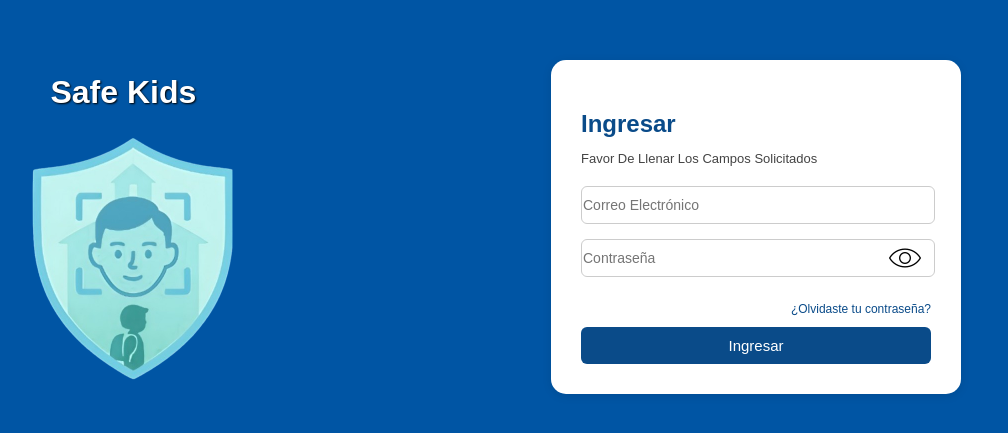
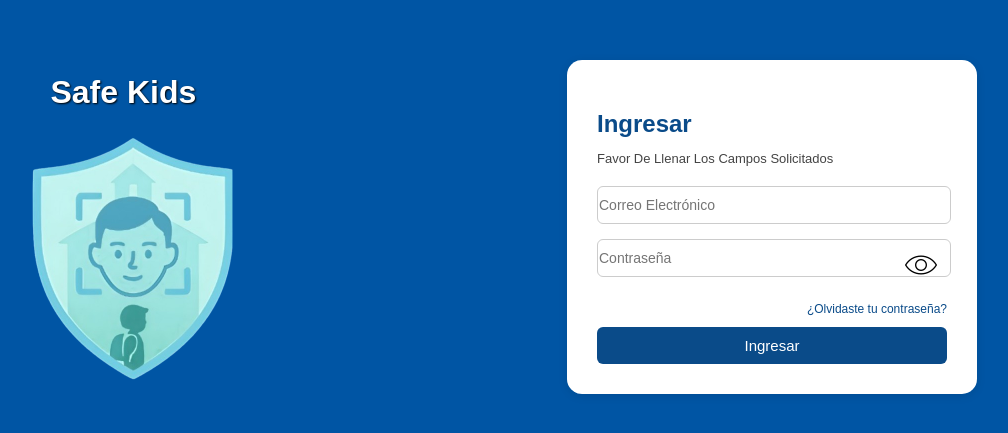
Before and after one commit to Andrea-2028/SafeKids_Escritorio, a React (Create React App) app: page / in a window 1280 px wide. Shown: the part 173-606 px from the top of the page, without its empty margins (188-1196 px from the left). Built offline with nearby package versions, Linux system fonts and the light colour scheme.

Commit message:
Diseño login Pruebas

```diff
--- a/src/styles/Login.css
+++ b/src/styles/Login.css
@@ -1,8 +1,10 @@
 /* Contenedor general */
 .login-container {
   display: flex;
-  height: 90%;
+  height: 100vh;
   font-family: Arial, sans-serif;
+  transform-origin: center center; /* aquí */
+  transition: transform 0.5s ease;
 }
 
 /* Panel izquierdo */
@@ -17,35 +19,67 @@
 }
 
 .logo {
-  font-size: 10%;
+  font-size: 32px;
   font-weight: bold;
   margin-bottom: 20px;
   text-shadow: 1px 1px 2px black;
 }
 
+/* Animación typing + blink */
+@keyframes typing {
+  from {
+    width: 0ch;
+  }
+  to {
+    width: 9ch;
+  }
+}
+
+@keyframes blink {
+  0%, 100% {
+    border-color: transparent;
+  }
+  50% {
+    border-color: white;
+  }
+}
+
+.logo {
+  display: inline-block;
+  font-size: 32px;
+  color: white;
+  font-weight: bold;
+
+  overflow: hidden;
+  white-space: nowrap;
+  border-right: 3px solid white;
+  width: 9ch;
+  animation:
+    typing 2s ease-out 1s forwards,
+    blink 0.5s step-end 0.5s 3 forwards;
+}
+
 .login-image {
-  width: 90%;
+  width: 60%;
   max-width: 250px;
 }
 
 /* Panel derecho */
 .login-right {
   flex: 1;
-  background-color:  #0055a4;
+  background-color: #0055a4;
   display: flex;
   justify-content: center;
   align-items: center;
 }
 
 .login-form {
-
-  width: 80%;
+  width: 90%;
   max-width: 350px;
   background-color: #ffffff;
   border-radius: 15px;
-  padding: 30px;
+  padding: 40px;
   box-shadow: 0 2px 10px rgba(0,0,0,0.1);
-  margin-right: 5%;
 }
 
 .login-form h2 {
@@ -62,10 +96,9 @@
 }
 
 .login-form input {
-
   margin-right: 50px;
   width: 100%;
-  padding: 10px 1px;
+  padding: 10px 12px;
   margin-bottom: 15px;
   border: 1px solid #ccc;
   border-radius: 6px;
@@ -81,16 +114,17 @@
 }
 
 .eye-icon {
+  position: absolute;
   right: 10px;
+  top: 10px;
   cursor: pointer;
   font-size: 16px;
-  margin-top: -2%;
 }
 
 /* Link de olvidar contraseña */
 .forgot-password {
-    margin-top: 3%;
-    margin-bottom: 3%;
+  margin-top: 3%;
+  margin-bottom: 3%;
   font-size: 12px;
   text-decoration: none;
   color: #0a4b89;
@@ -114,36 +148,21 @@
   background-color: #08386b;
 }
 
-@keyframes typing {
+/* Animación para crecer el contenido */
+@keyframes growContent {
   from {
-    width: 0ch;
+    transform: scale(1);
   }
   to {
-    width: 9ch; /* Cambia el número según el largo de tu texto */
+    transform: scale(1.5);
   }
 }
 
-@keyframes blink {
-  0%, 100% {
-    border-color: transparent;
-  }
-  50% {
-    border-color: white;
+/* Media query para resoluciones mínimas de 1400x700 */
+@media screen and (min-width: 1400px) and (min-height: 700px) {
+  .login-container {
+    animation: growContent 1s forwards ease-in-out;
+    /* opcional: mantener escalado al pasar el mouse */
+    /* transition: transform 0.5s ease; */
   }
 }
-
-.logo {
-  display: inline-block;
-  font-size: 32px; /* o lo que uses */
-  color: white;
-  font-weight: bold;
-
-  /* Para la animación */
-  overflow: hidden;
-  white-space: nowrap;
-  border-right: 3px solid white;
-  width: 9ch; /* Igual al número de letras */
-  animation:
-        typing 2s ease-out 1s forwards,
-    blink 0.5s step-end 0.5s 3 forwards;
-}
```
